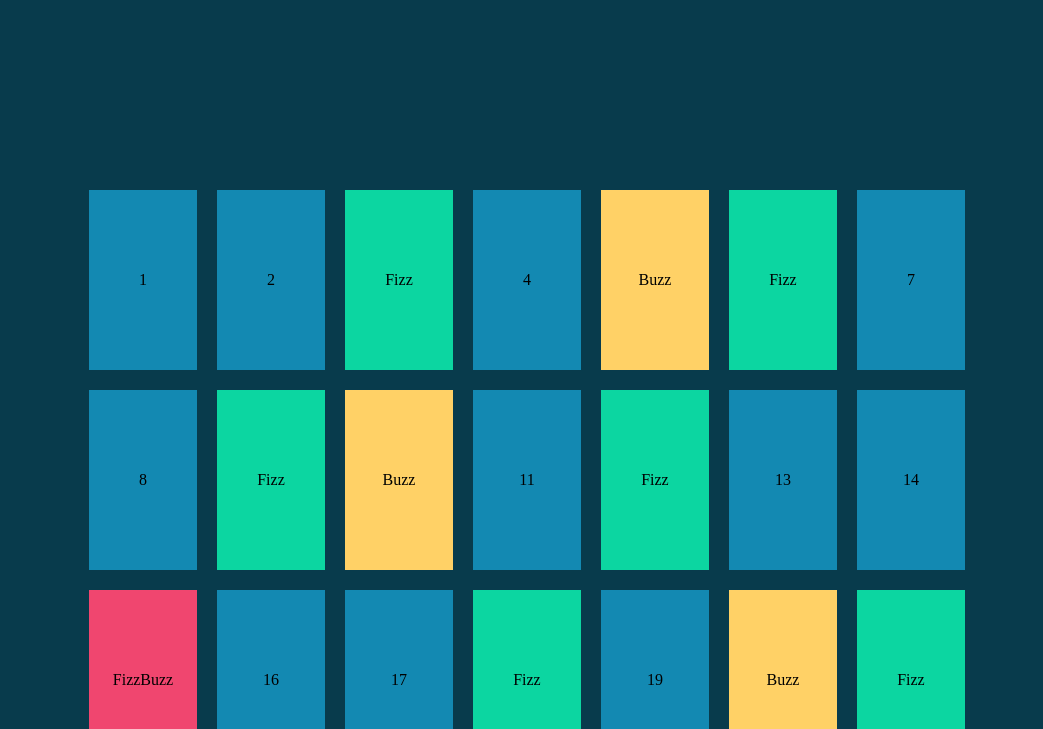
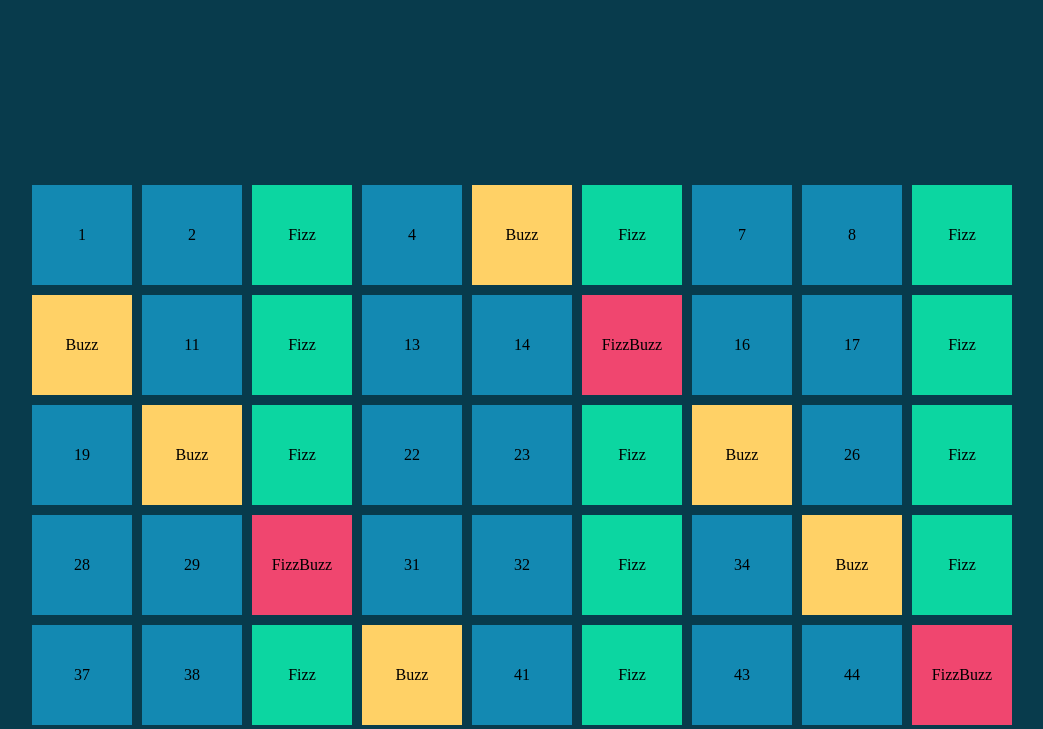
Before and after one commit to robertoboston/js-fizzbuzz, a plain HTML site: page index.html in a window 1280 px wide. Shown: the part 223-952 px from the top of the page, without its empty margins (113-1156 px from the left). Drawn offline with Linux system fonts and the light colour scheme.

Commit message:
change container width

```diff
--- a/css/style.css
+++ b/css/style.css
@@ -8,8 +8,8 @@ body{
     background-color: #083b4c}
 
 .container{
-    max-width: 70%;
-    margin: 0 auto;
+    max-width: 1000px;
+    margin: 3rem auto;
     margin-top: 200px;
     height: 800px;
     display: flex;
@@ -24,13 +24,13 @@ h1{
 }
 
 .box{
-    width: calc(100% / 7 - 20px);
-    height: 180px;
+    height: 100px;
+    width: 100px;
     color: black;
     display: flex;
     justify-content: center;
     align-items: center;
-    margin: 10px;
+    margin: 5px;
 }
 
 .box-blue{
```
